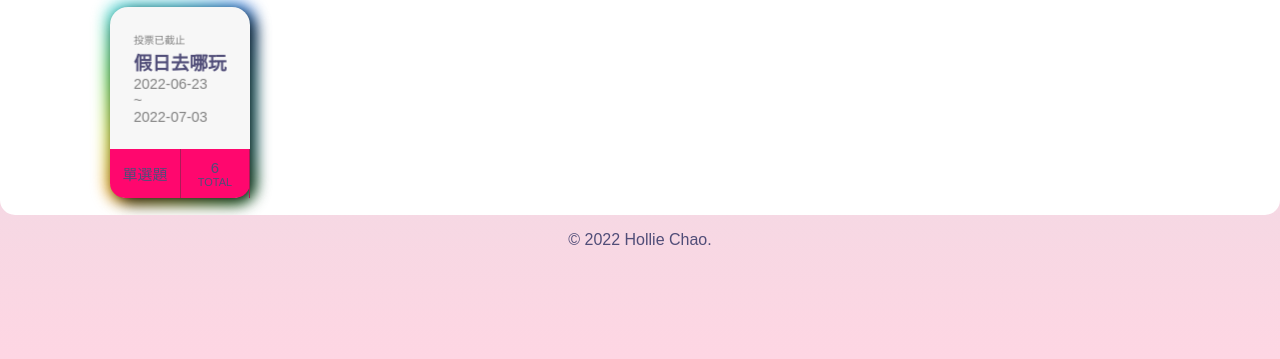
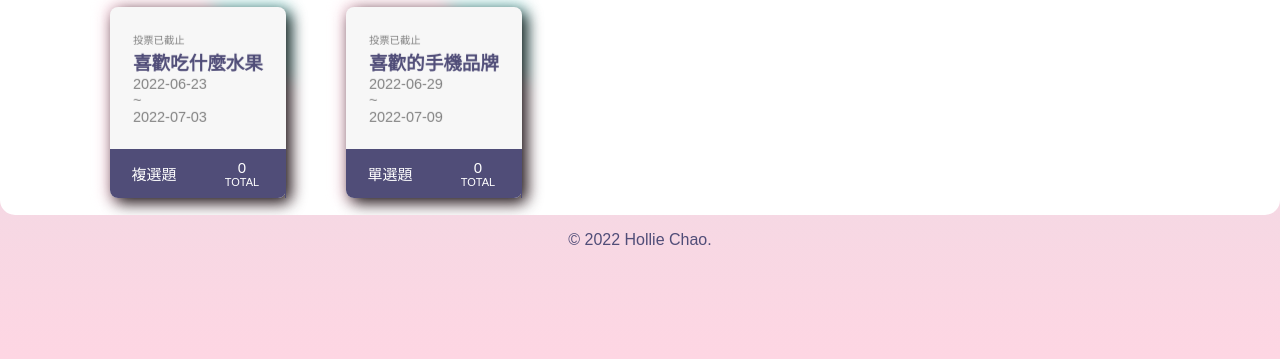
Before and after one commit to HongLing1013/HomeWork-Vote, a PHP site: page / in a window 1280 px wide. Shown: the part 1161-1520 px from the top of the page. Run offline with PHP 8.4, Linux system fonts and the light colour scheme; data comes from the database, SQL or seed files in the repository.

Commit message:
改變顏色

```diff
--- a/css/card.css
+++ b/css/card.css
@@ -1,13 +1,16 @@
 .card_flex {
   display: flex;
   overflow: hidden;
+}
+.voteCard{
+  display: inline-block;
 }
 .card {
   /* display: grid; */
   grid-template-columns: 180px;
   grid-template-rows: 0px 180px 50px;
   grid-template-areas: "image" "text" "stats";
-  border-radius: 18px;
+  border-radius: 8px;
   background: rgb(247, 247, 247);
   color:#504d78;
   box-shadow: 5px 5px 15px rgba(0,0,0,0.9);
@@ -20,7 +23,10 @@
 .rgb::after {
   content:"";
   background: linear-gradient(45deg,
-  #ff0000 0%,
+  #fed6e3  50%,
+  #a8edea 50% )
+
+  /* #ff0000 0%,
   #ff9a00 10%,
   #d0de21 20%,
   #4fdc4a 30%,
@@ -30,11 +36,11 @@
   #5f15f2 70%,
   #ba0cf8 80%,
   #fb07d9 90%,
-  #ff0000 100%  )
+  #ff0000 100%  ) */
   repeat 0% 0% / 300% 100%;
   position: absolute;
   inset: -3px;
-  border-radius: 16px;
+  border-radius: 8px;
   filter: blur(8px);
   transform: translateZ(-1px); /*or z-index */
   animation: rgb 6s linear infinite;
@@ -45,7 +51,7 @@
   100% {background-position: 0% 50%;}
 }
 .js-tilt-glare {
-  border-radius: 18px;
+  border-radius: 8px;
 }
 .card-image {
   grid-area: image;
@@ -78,9 +84,9 @@
   display: grid;
   grid-template-columns: 1fr 1fr;
   grid-template-rows: 1fr;
-  border-bottom-left-radius: 15px;
-  border-bottom-right-radius: 15px;
-  background: rgb(255, 7, 110);
+  border-bottom-left-radius: 8px;
+  border-bottom-right-radius: 8px;
+  background:  #504d78 ;
 }
 .card-stats .stat {
   padding:10px;
@@ -91,8 +97,8 @@
   color: white;
 }
 .card-stats .border {
-  border-left: 1px solid rgb(172, 26, 87);
-  border-right: 1px solid rgb(172, 26, 87);
+  border-left: 1px solid #504d78;
+  border-right: 1px solid #504d78;
 }
 .card-stats .value{
   font-size:15px;
@@ -105,6 +111,7 @@
   font-size:11px;
   font-weight: 300;
   text-transform: uppercase;
+  color: white;
 }
 .card-image.card {
   background: linear-gradient(#fff 0%, #fff 70%, #fff 100%,url("https://picsum.photos/id/1/200/300"));
@@ -120,3 +127,9 @@
 .card-stats.card {
   background: rgb(255, 77, 7);
 }
+div.value{
+  color: white
+}
+.text-center{
+  color: white;
+}
--- a/front/vote_list.php
+++ b/front/vote_list.php
@@ -121,7 +121,7 @@
 
     $subjects = all('subjects',$filter, $orderStr . $page_rows); //取得所有投票列表
     foreach ($subjects as $subject) { //使用迴圈印內容
-      echo "<a href='?do=vote_result&id={$subject['id']}'>"; //要把投票帶去哪
+      echo "<a class='voteCard' href='?do=vote_result&id={$subject['id']}'>"; //要把投票帶去哪
    ?>
    <!-- 嘗試卡片 -->
 <div class="card_flex">
```
